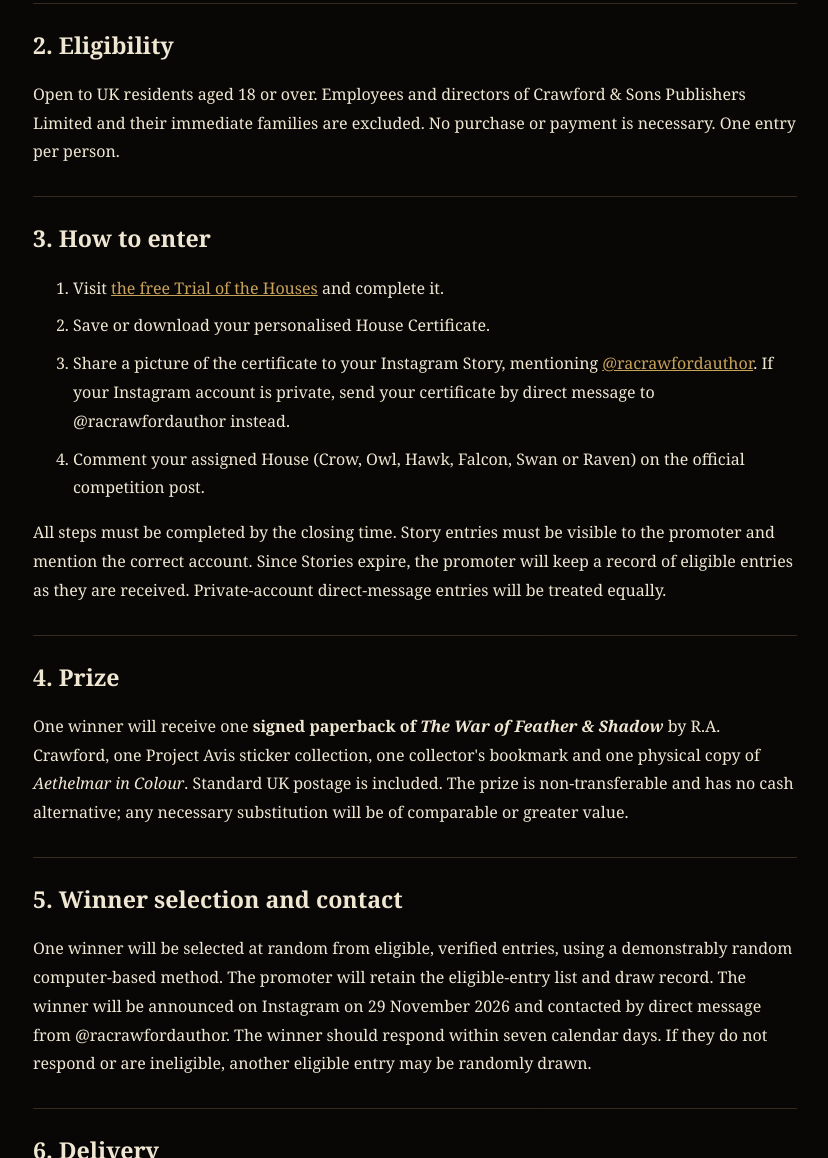
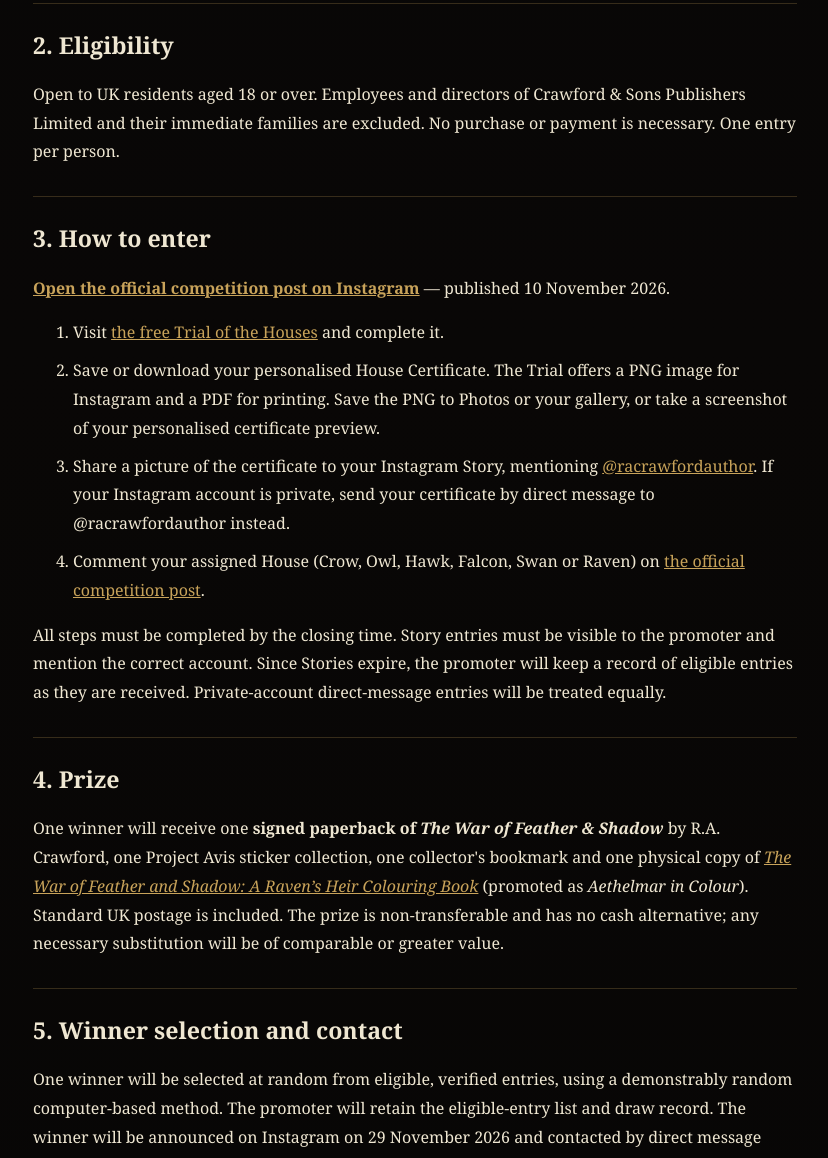
Before and after one commit to rcfacade-create/racrawfordauthor.com, a plain HTML site: page giveaway-terms.html in a window 1280 px wide. Shown: the part 1429-2587 px from the top of the page, without its empty margins (225-1053 px from the left). Drawn offline with Linux system fonts and the light colour scheme.

Commit message:
Link official giveaway post and clarify certificate and prize guidance

```diff
--- a/giveaway-terms.html
+++ b/giveaway-terms.html
@@ -17,8 +17,8 @@
 <div class="giveaway-facts"><p><strong>Promoter:</strong> Crawford &amp; Sons Publishers Limited</p><p><strong>Instagram:</strong> <a href="https://www.instagram.com/racrawfordauthor/">@racrawfordauthor</a></p><p><strong>Entries close:</strong> Saturday 28 November 2026, 11:59pm GMT</p><p><strong>Winner announcement:</strong> Sunday 29 November 2026</p><p><strong>Eligibility:</strong> UK residents aged 18+. Free entry.</p></div>
 <section><h2>1. Competition period</h2><p>The giveaway opens when the official announcement appears on <a href="https://www.instagram.com/racrawfordauthor/">@racrawfordauthor</a> and closes at <strong>11:59pm GMT on Saturday 28 November 2026</strong>. Entries received afterwards will not qualify. The winner is scheduled to be announced on <strong>Sunday 29 November 2026</strong>.</p></section>
 <section><h2>2. Eligibility</h2><p>Open to UK residents aged 18 or over. Employees and directors of Crawford &amp; Sons Publishers Limited and their immediate families are excluded. No purchase or payment is necessary. One entry per person.</p></section>
-<section><h2>3. How to enter</h2><ol><li>Visit <a href="/aerie/trial.html">the free Trial of the Houses</a> and complete it.</li><li>Save or download your personalised House Certificate.</li><li>Share a picture of the certificate to your Instagram Story, mentioning <a href="https://www.instagram.com/racrawfordauthor/">@racrawfordauthor</a>. If your Instagram account is private, send your certificate by direct message to @racrawfordauthor instead.</li><li>Comment your assigned House (Crow, Owl, Hawk, Falcon, Swan or Raven) on the official competition post.</li></ol><p>All steps must be completed by the closing time. Story entries must be visible to the promoter and mention the correct account. Since Stories expire, the promoter will keep a record of eligible entries as they are received. Private-account direct-message entries will be treated equally.</p></section>
-<section><h2>4. Prize</h2><p>One winner will receive one <strong>signed paperback of <em>The War of Feather &amp; Shadow</em></strong> by R.A. Crawford, one Project Avis sticker collection, one collector's bookmark and one physical copy of <em>Aethelmar in Colour</em>. Standard UK postage is included. The prize is non-transferable and has no cash alternative; any necessary substitution will be of comparable or greater value.</p></section>
+<section><h2>3. How to enter</h2><p><a href="https://www.instagram.com/p/DfjteeINcp3/"><strong>Open the official competition post on Instagram</strong></a> — published 10 November 2026.</p><ol><li>Visit <a href="/aerie/trial.html">the free Trial of the Houses</a> and complete it.</li><li>Save or download your personalised House Certificate. The Trial offers a PNG image for Instagram and a PDF for printing. Save the PNG to Photos or your gallery, or take a screenshot of your personalised certificate preview.</li><li>Share a picture of the certificate to your Instagram Story, mentioning <a href="https://www.instagram.com/racrawfordauthor/">@racrawfordauthor</a>. If your Instagram account is private, send your certificate by direct message to @racrawfordauthor instead.</li><li>Comment your assigned House (Crow, Owl, Hawk, Falcon, Swan or Raven) on <a href="https://www.instagram.com/p/DfjteeINcp3/">the official competition post</a>.</li></ol><p>All steps must be completed by the closing time. Story entries must be visible to the promoter and mention the correct account. Since Stories expire, the promoter will keep a record of eligible entries as they are received. Private-account direct-message entries will be treated equally.</p></section>
+<section><h2>4. Prize</h2><p>One winner will receive one <strong>signed paperback of <em>The War of Feather &amp; Shadow</em></strong> by R.A. Crawford, one Project Avis sticker collection, one collector's bookmark and one physical copy of <a href="/colouring-book.html"><em>The War of Feather and Shadow: A Raven’s Heir Colouring Book</em></a> (promoted as <em>Aethelmar in Colour</em>). Standard UK postage is included. The prize is non-transferable and has no cash alternative; any necessary substitution will be of comparable or greater value.</p></section>
 <section><h2>5. Winner selection and contact</h2><p>One winner will be selected at random from eligible, verified entries, using a demonstrably random computer-based method. The promoter will retain the eligible-entry list and draw record. The winner will be announced on Instagram on 29 November 2026 and contacted by direct message from @racrawfordauthor. The winner should respond within seven calendar days. If they do not respond or are ineligible, another eligible entry may be randomly drawn.</p></section>
 <section><h2>6. Delivery</h2><p>The winner will be asked privately for a UK postal address. The promoter will cover standard UK delivery and aim to dispatch within 14 calendar days of receiving the delivery details, and award the prize within 30 days of closing.</p></section>
 <section><h2>7. Winner information</h2><p>To demonstrate that a valid award took place, the promoter will make available appropriate winner information in accordance with the UK CAP Code. The winner can object to the publication of their information, or request that its publication be reduced, by contacting the promoter. Relevant information may still need to be supplied to the Advertising Standards Authority if challenged. Full names, photographs and certificates will not be reused for other promotion without permission.</p></section>
```
